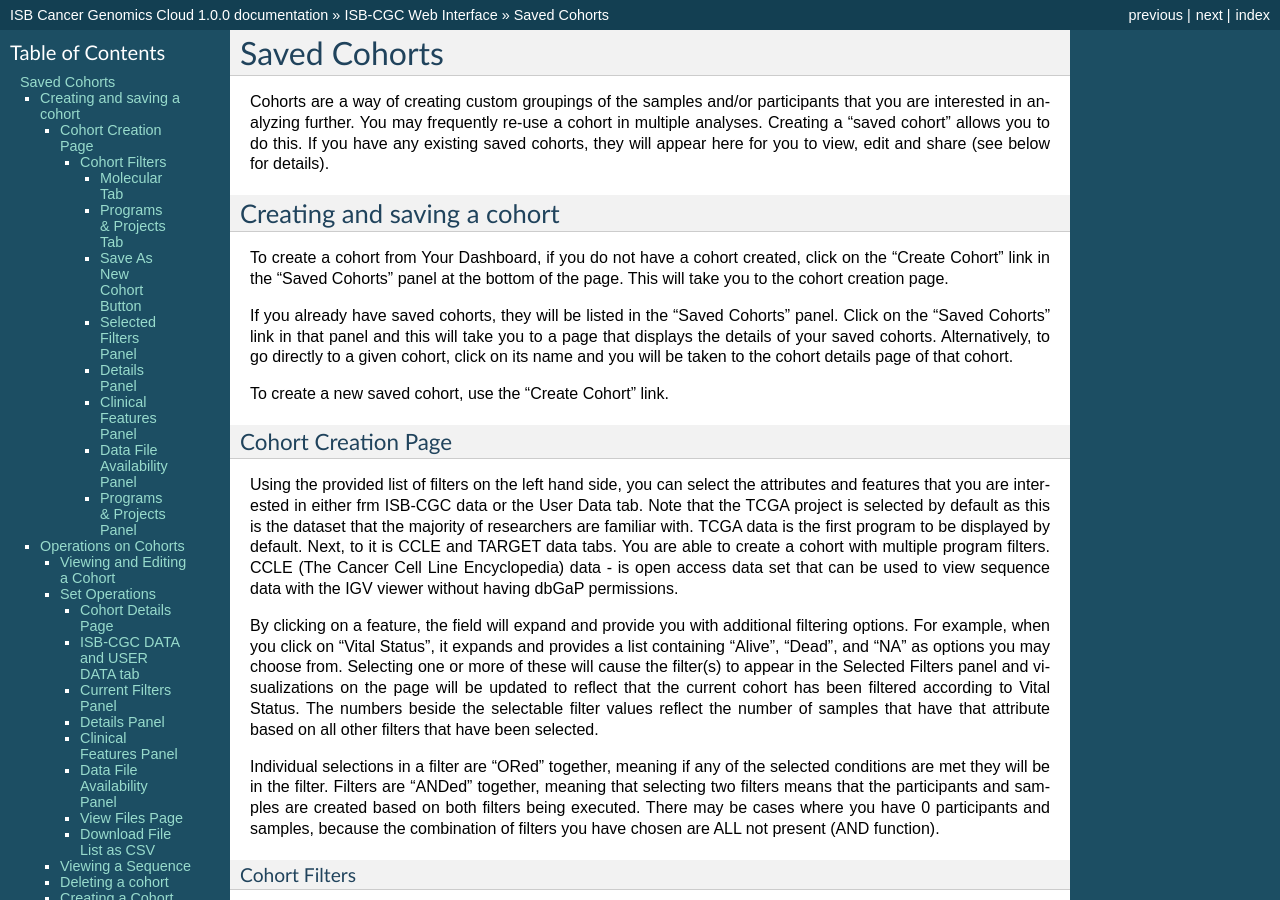
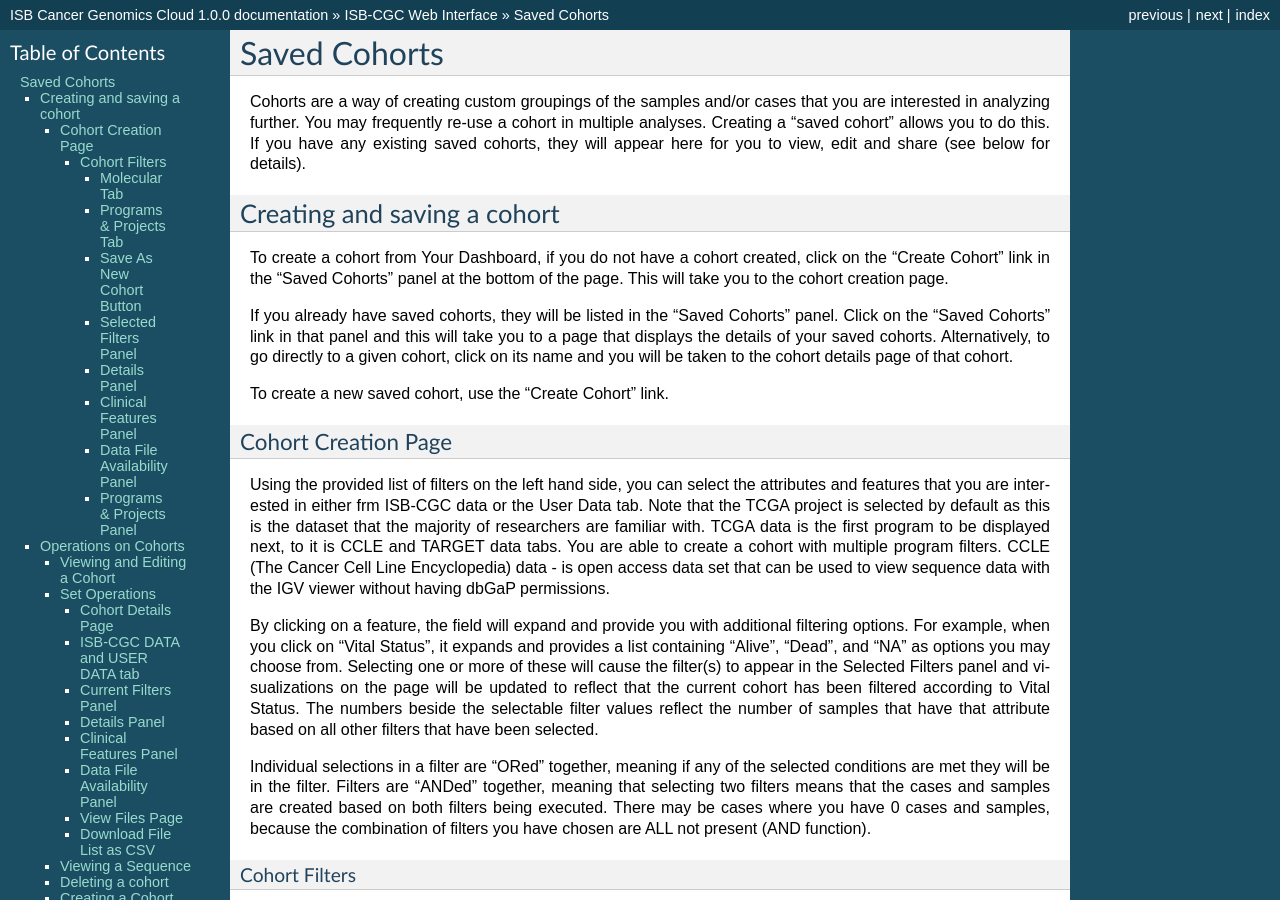
Before and after one commit to isb-cgc/readthedocs, a Sphinx documentation site: the page built from docs/source/sections/webapp/Saved-Cohorts.rst, in a window 1280 px wide and 900 px high. Built offline with Sphinx 7.4.7, drawn with Linux system fonts in a browser that asks for light colours; pages that are not in the unit, such as notebooks, are missing from menus; some of the changed text lies outside the part shown.

Commit message:
changed patient and participant to cases

```diff
--- a/docs/source/sections/webapp/Saved-Cohorts.rst
+++ b/docs/source/sections/webapp/Saved-Cohorts.rst
@@ -2,7 +2,7 @@
 Saved Cohorts
 *******************
 
-Cohorts are a way of creating custom groupings of the samples and/or participants that you are
+Cohorts are a way of creating custom groupings of the samples and/or cases that you are
 interested in analyzing further.  You may frequently re-use a cohort in multiple analyses.  Creating a "saved cohort" allows you to do this.  If you have any existing saved cohorts, they will appear here for you to view, edit and share (see below for details).
 
 Creating and saving a cohort
@@ -19,7 +19,7 @@
 ====================
 
 Using the provided list of filters on the left hand side, you can select the attributes and features
-that you are interested in either frm ISB-CGC data or the User Data tab.  Note that the TCGA project is selected by default as this is the dataset that the majority of researchers are familiar with.  TCGA data is the first program to be displayed by default. Next, to it is CCLE and TARGET data tabs. You are able to create a cohort with multiple program filters.  CCLE (The Cancer Cell Line Encyclopedia) data - is open access data set that can be used to view sequence data with the IGV viewer without having dbGaP permissions.
+that you are interested in either frm ISB-CGC data or the User Data tab.  Note that the TCGA project is selected by default as this is the dataset that the majority of researchers are familiar with.  TCGA data is the first program to be displayed next, to it is CCLE and TARGET data tabs. You are able to create a cohort with multiple program filters.  CCLE (The Cancer Cell Line Encyclopedia) data - is open access data set that can be used to view sequence data with the IGV viewer without having dbGaP permissions.
 
 By clicking on a feature, the field will expand and provide you with additional filtering options.
 For example, when you click on "Vital Status", it expands and provides a list containing "Alive", "Dead", and
@@ -31,7 +31,7 @@
 filter values reflect the number of samples that have that attribute based on all other filters that
 have been selected.
 
-Individual selections in a filter are "ORed" together, meaning if any of the selected conditions are met they will be in the filter.  Filters are "ANDed" together, meaning that selecting two filters means that the participants and samples are created based on both filters being executed.  There may be cases where you have 0 participants and samples, because the combination of filters you have chosen are ALL not present (AND function).
+Individual selections in a filter are "ORed" together, meaning if any of the selected conditions are met they will be in the filter.  Filters are "ANDed" together, meaning that selecting two filters means that the cases and samples are created based on both filters being executed.  There may be cases where you have 0 cases and samples, because the combination of filters you have chosen are ALL not present (AND function).
 
 
 Cohort Filters
@@ -223,10 +223,10 @@
 * New Workbook: Pushing this button creates a New Workbook using the cohort
 * Edit: Pushing this button makes the filters panel appear. And filters selected will be additive to any filters that have already been selected. To return to the previous view, you must either save any NEW selected filters (with the "Save Changes" button), or choose to cancel adding any new filters (by clicking the "cancel" link).
 * Comments: Pushing "Comments" will cause the Comments panel to appear. Here anyone who can see this cohort can comment on it. Comments are shared with anyone who can view this cohort.  They are ordered by newest on the bottom.  Selecting the "X" on the Comments panel will close the panel.  Any user who owns or has had a cohort shared with them can comment on it.
-* Duplicate: Making a copy will create a copy of this cohort with the same list of samples and patients and make you the owner of the copy.  This is how you create a copy of another researchers cohort that they have shared with you (note: If they later change their cohort, your cohort will not be updated, it will remain the same as it was at the time you duplicated it).
+* Duplicate: Making a copy will create a copy of this cohort with the same list of samples and cases and make you the owner of the copy.  This is how you create a copy of another researchers cohort that they have shared with you (note: If they later change their cohort, your cohort will not be updated, it will remain the same as it was at the time you duplicated it).
 * Delete: Allows you to delete this cohort (if you confirm by clicking the second delete button presented)
 * View Files: Allows you to view the list of files associated with this cohort (see details below)
-* Download IDs: Provides a list of sample and participant IDs in the cohort
+* Download IDs: Provides a list of sample and cases IDs in the cohort
 * Share: A dialogue box appears and the user is prompted to select registered users to share the cohort with.
 
 ISB-CGC DATA and USER DATA tab
@@ -241,7 +241,7 @@
 Details Panel
 -------------
 
-This panel displays the Internal ISB-CGC Cohort ID (the identifier you use to programmatically use this cohort through our `APIs <../progapi/Programmatic-API.html#id4>`_ ), and the number of samples and participants in this cohort. The number of samples may be larger than the number of participants because some participants may have
+This panel displays the Internal ISB-CGC Cohort ID (the identifier you use to programmatically use this cohort through our `APIs <../progapi/Programmatic-API.html#id4>`_ ), and the number of samples and cases in this cohort. The number of samples may be larger than the number of cases because some cases may have
 provided multiple samples.
 This panel also displays "Your Permissions" which can be either owner or reader, as well as revision history.  If you have edited the cohort, the filters that were used to originally create the cohort are displayed under the "Creation Filters" label, the newly applied filters since original creation are displayed under the "Applied Filters" label.
 
```
